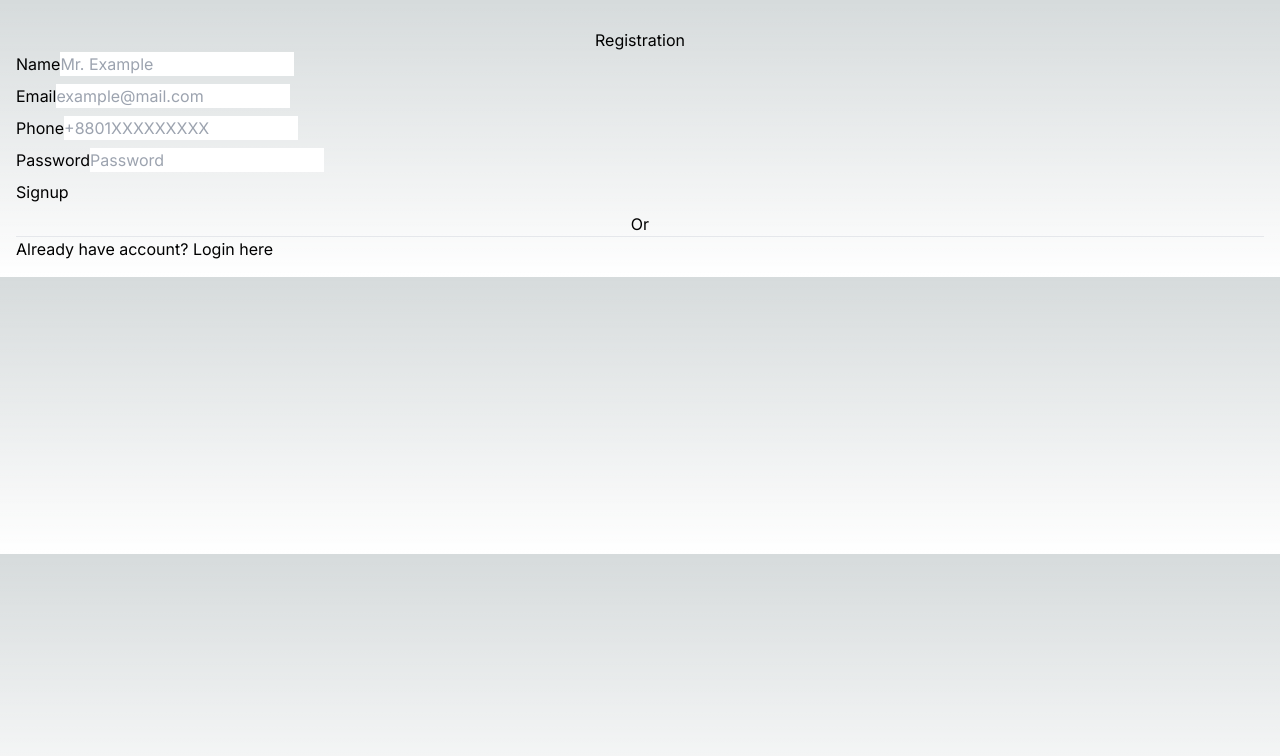
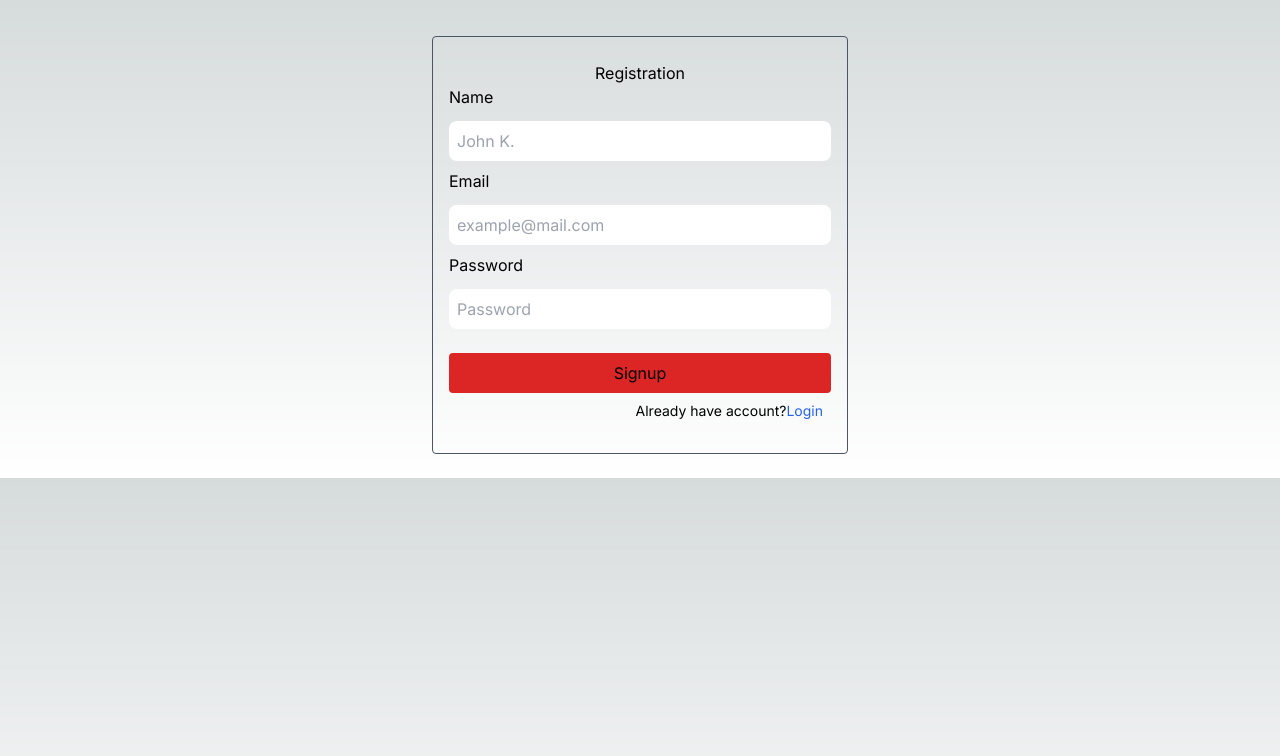
Before and after one commit to kmishmael/sensorgrove, a Next.js app in the folder client/: page /auth/signup in a window 1280 px wide. Shown: the top 756 px of the page. Built offline with nearby package versions, Linux system fonts and the light colour scheme.

Commit message:
chore: styling auth pages

```diff
--- a/client/app/auth/login/page.tsx
+++ b/client/app/auth/login/page.tsx
@@ -27,43 +27,15 @@ const Login = ({
 
   return (
     <div>
-      <Head>
-        <title>Login</title>
-      </Head>
       <div>
         <div className="container-fluid mt-4">
           <div className="row d-flex justify-content-center">
             <div className="col-md-4">
               <div className="card p-5">
-                <h6 className="text-center">Login</h6>
-                {searchParams.error && (
-                  <div className="alert alert-danger" role="alert">
-                    {searchParams.error}
-                  </div>
-                )}
-                <LoginForm callbackUrl={searchParams.callbackUrl} />
-                <p className="text-center mt-2">Or</p>
-                <>
-                  {/*
-                <button
-                  className="btn btn-outline-primary"
-                  onClick={handleGoogleLogin}
-                >
-                  <img
-                    src="https://cdn1.iconfinder.com/data/icons/google-s-logo/150/Google_Icons-09-32.png"
-                    width="20px"
-                    alt="google-icon"
-                  />
-                  Login with google
-                </button>
-                */}
-                </>
-
-                <hr />
-                <p>
-                  No account? Please <Link href="/auth/signup">Signup</Link>
-                  here
-                </p>
+                <LoginForm
+                  error={searchParams.error}
+                  callbackUrl={searchParams.callbackUrl}
+                />
               </div>
             </div>
           </div>
--- a/client/app/auth/signup/page.tsx
+++ b/client/app/auth/signup/page.tsx
@@ -1,7 +1,7 @@
-import { NextPage } from "next";
+"use client";
 import Head from "next/head";
 import Link from "next/link";
-import { useRouter } from "next/router";
+import { useRouter } from "next/navigation";
 import { SignupForm } from "@/components/signup";
 import { signIn } from "next-auth/react";
 const SignupPage = ({ searchParams }: { searchParams: { error: string } }) => {
@@ -16,38 +16,12 @@ const SignupPage = ({ searchParams }: { searchParams: { error: string } }) => {
 
   return (
     <div>
-      <Head>
-        <title>Signup</title>
-      </Head>
       <div>
         <div className="container-fluid mt-3">
           <div className="row d-flex justify-content-center">
             <div className="col-md-4">
               <div className="card p-4">
-                <h6 className="text-center">Registration</h6>
-                {searchParams.error && (
-                  <div className="alert alert-danger" role="alert">
-                    {searchParams.error}
-                  </div>
-                )}
-                <SignupForm />
-                <p className="text-center mt-2">Or</p>
-                {/* <button
-                  className="btn btn-outline-primary"
-                  onClick={handleGoogleSignup}
-                >
-                  <img
-                    src="https://cdn1.iconfinder.com/data/icons/google-s-logo/150/Google_Icons-09-32.png"
-                    width="20px"
-                    alt="google-icon"
-                  />{" "}
-                  Signup with google
-                </button> */}
-                <hr />
-                <p>
-                  Already have account? <Link href="/auth/login">Login</Link>{" "}
-                  here
-                </p>
+                <SignupForm error={searchParams.error} />
               </div>
             </div>
           </div>
--- a/client/components/loginform.tsx
+++ b/client/components/loginform.tsx
@@ -2,8 +2,10 @@
 import { useState } from "react";
 import { signIn } from "next-auth/react";
 import { useRouter } from "next/navigation";
+import Link from "next/link";
 interface Props {
   callbackUrl: string;
+  error: string | undefined;
 }
 
 export const LoginForm = (props: Props) => {
@@ -45,17 +47,27 @@ export const LoginForm = (props: Props) => {
   };
 
   return (
+    <div className="flex justify-center">
+      <div className="border border-gray-600 rounded m-2 w-full sm:w-1/2 lg:w-1/3 px-4 py-6">
+        <h6 className="text-center">Login</h6>
+        {props.error && (
+          <div className="alert alert-danger" role="alert">
+            {props.error}
+          </div>
+        )}
+
         <form
           onSubmit={(e) => {
             e.preventDefault();
             handleSubmit();
           }}
         >
-      <div className="mb-3">
+          <div>
+            <div className="mb-2 flex flex-col gap-3">
               <label className="form-label">Email</label>
               <input
                 type="email"
-          className="form-control form-control-sm"
+                className="p-2 rounded-lg text-black"
                 placeholder="Your Email"
                 name="email"
                 required
@@ -63,11 +75,11 @@ export const LoginForm = (props: Props) => {
               />
             </div>
 
-      <div className="mb-3">
+            <div className="mb-2 flex flex-col gap-3">
               <label className="form-label">Password</label>
               <input
                 type="password"
-          className="form-control form-control-sm"
+                className="p-2 rounded-lg text-black"
                 placeholder="Password"
                 name="password"
                 required
@@ -75,15 +87,26 @@ export const LoginForm = (props: Props) => {
               />
             </div>
 
-      <div className="d-grid gap-2">
+            <div className="gap-2">
               <button
-          className="btn btn-info"
+                className="btn w-full p-2 mt-4 rounded bg-red-600 hover:bg-red-800 btn-info"
                 type="submit"
                 onSubmit={(e) => e.preventDefault()}
               >
                 Login
               </button>
             </div>
+          </div>
         </form>
+        <div className="flex p-2 text-sm justify-end">
+          <p>
+            Don't have an account?
+            <Link href="/auth/login" className="text-blue-600 hover:underline">
+              Signup
+            </Link>
+          </p>
+        </div>
+      </div>
+    </div>
   );
 };
--- a/client/components/signup.tsx
+++ b/client/components/signup.tsx
@@ -3,8 +3,11 @@
 import { useState } from "react";
 import { useRouter } from "next/navigation";
 import { signIn } from "next-auth/react";
+import Link from "next/link";
 
-interface Props {}
+interface Props {
+  error: string | undefined;
+}
 
 export const SignupForm = (props: Props) => {
   const [name, setName] = useState("");
@@ -40,28 +43,38 @@ export const SignupForm = (props: Props) => {
   };
 
   return (
+    <>
+      <div className="flex justify-center">
+        <div className="border border-gray-600 rounded m-2 w-full sm:w-1/2 lg:w-1/3 px-4 py-6">
+          <h6 className="text-center">Registration</h6>
+          {props.error && (
+            <div className="alert alert-danger" role="alert">
+              {props.error}
+            </div>
+          )}
           <form
             onSubmit={(e) => {
               e.preventDefault();
               handleSubmit();
             }}
           >
-      <div className="mb-2">
+            <div>
+              <div className="mb-2 flex flex-col gap-3">
                 <label className="form-label">Name</label>
                 <input
-          className="form-control form-control-sm"
+                  className="p-2 rounded-lg text-black"
                   type="text"
-          placeholder="Mr. Example"
+                  placeholder="John K."
                   name="name"
                   required
                   onChange={(e) => setName(e.target.value)}
                 />
               </div>
 
-      <div className="mb-2">
+              <div className="mb-2 flex flex-col gap-3">
                 <label className="form-label">Email</label>
                 <input
-          className="form-control form-control-sm"
+                  className="p-2 rounded-lg text-black"
                   type="email"
                   placeholder="example@mail.com"
                   name="email"
@@ -69,22 +82,10 @@ export const SignupForm = (props: Props) => {
                   onChange={(e) => setEmail(e.target.value)}
                 />
               </div>
-
-      <div className="mb-2">
-        <label className="form-label">Phone</label>
-        <input
-          className="form-control form-control-sm"
-          type="text"
-          placeholder="+8801XXXXXXXXX"
-          name="phone"
-          required
-          onChange={(e) => setPhone(e.target.value)}
-        />
-      </div>
-      <div className="mb-2">
+              <div className="mb-2 flex flex-col gap-3">
                 <label className="form-label">Password</label>
                 <input
-          className="form-control form-control-sm"
+                  className="p-2 rounded-lg text-black"
                   type="password"
                   placeholder="Password"
                   name="password"
@@ -93,15 +94,30 @@ export const SignupForm = (props: Props) => {
                 />
               </div>
 
-      <div className="d-grid gap-2">
+              <div className="gap-2">
                 <button
-          className="btn btn-info"
+                  className="btn w-full p-2 mt-4 rounded bg-red-600 hover:bg-red-800 btn-info"
                   type="submit"
                   onSubmit={(e) => e.preventDefault()}
                 >
                   Signup
                 </button>
               </div>
+            </div>
           </form>
+          <div className="flex p-2 text-sm justify-end">
+            <p>
+              Already have account?
+              <Link
+                href="/auth/login"
+                className="text-blue-600 hover:underline"
+              >
+                Login
+              </Link>
+            </p>
+          </div>
+        </div>
+      </div>
+    </>
   );
 };
```
Lines whose indentation alone changed are shown as unchanged.
